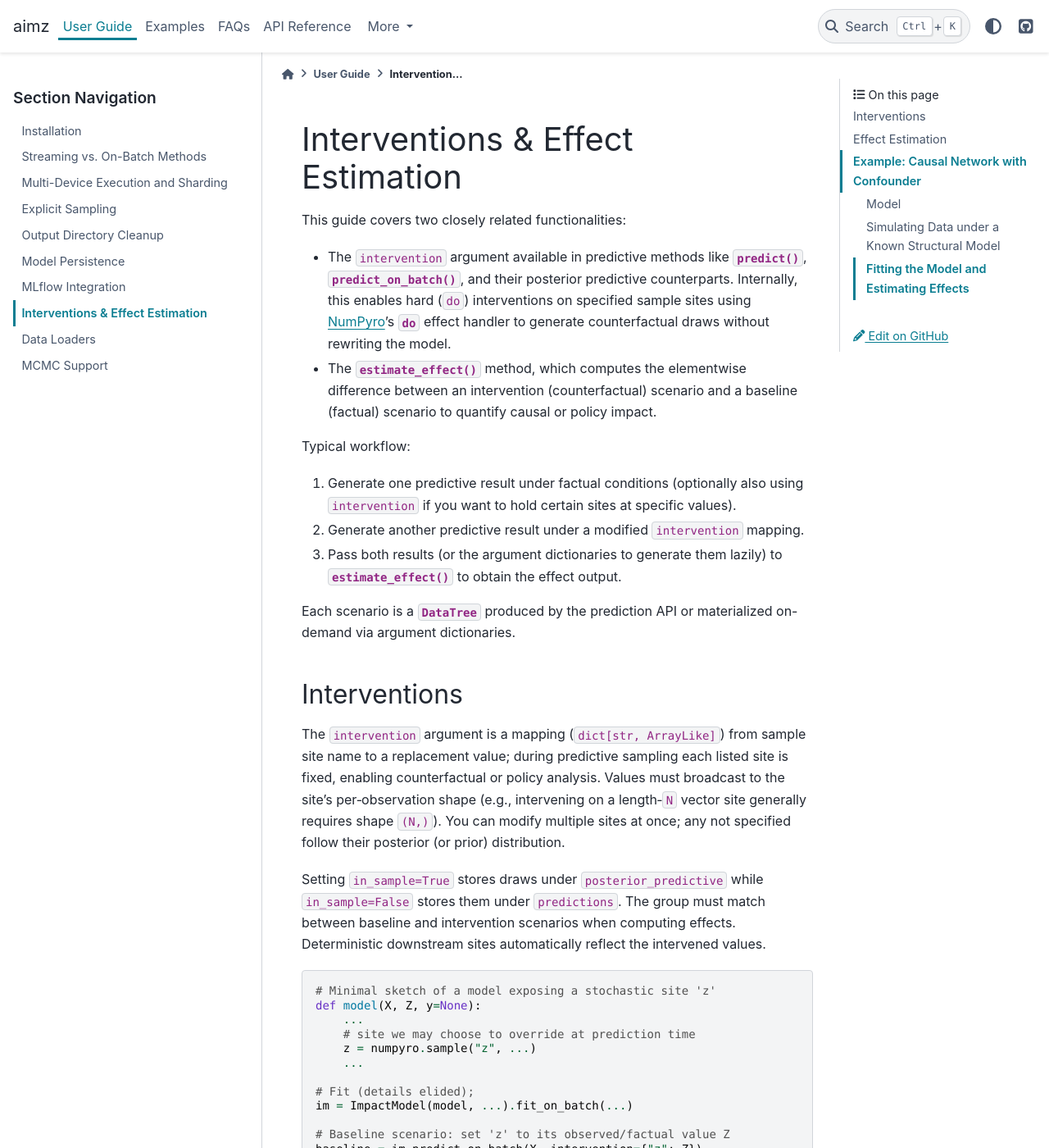
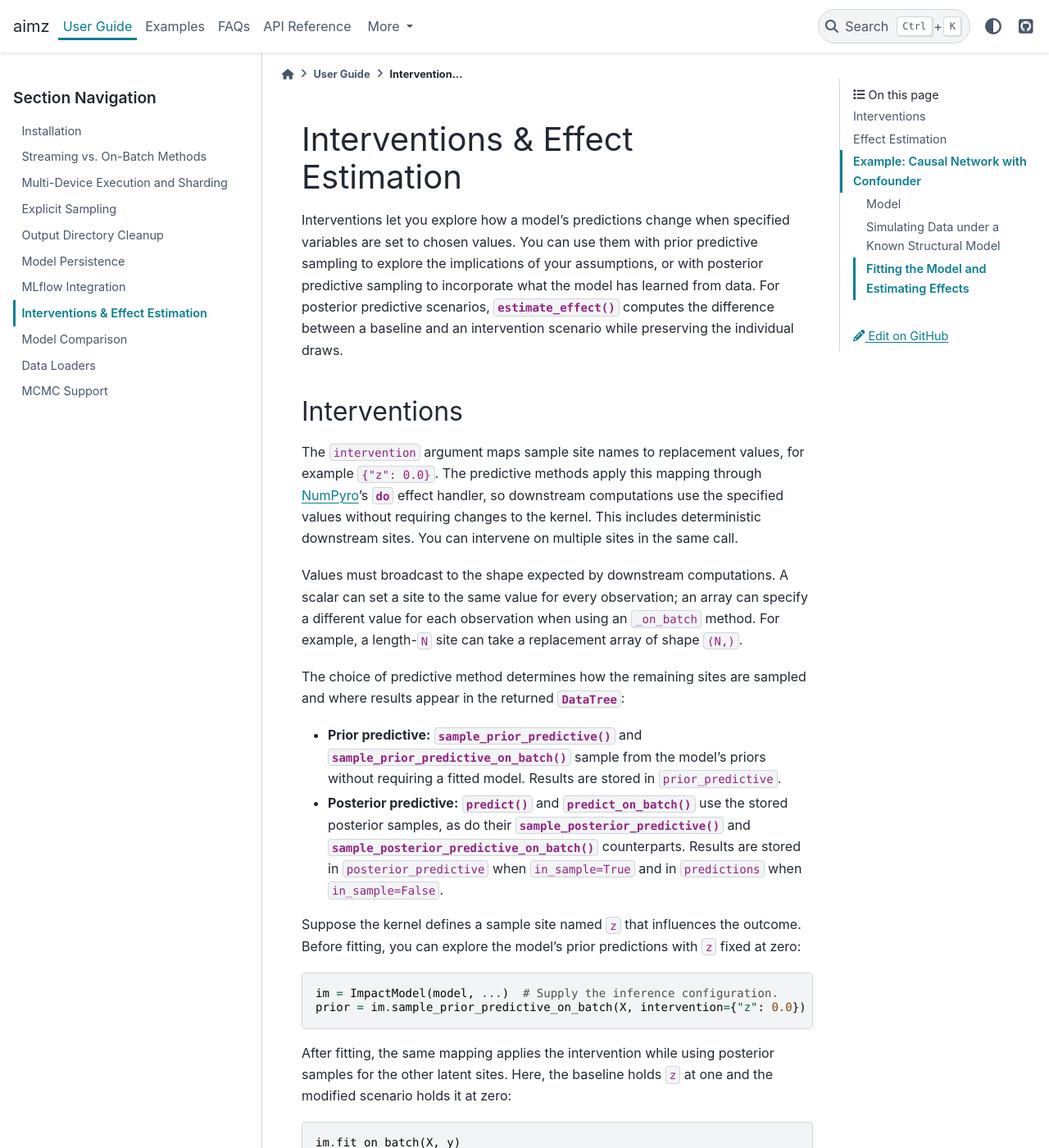
Before and after one commit to markean/aimz, a Sphinx documentation site: the page built from docs/source/user_guide/intervention.rst, in a window 1280 px wide and 1400 px high. Shown: the whole window at 82% size. Built offline with Sphinx 7.4.7 and the PyData theme 0.15.4, drawn with Linux system fonts in a browser that asks for light colours; some of the changed text lies outside the part shown.

Commit message:
Add  new intervention mappings in sample_prior_predictive methods. Add model comparison guide for evaluating predictive performance. Fix #317.

```diff
--- a/docs/source/user_guide/index.rst
+++ b/docs/source/user_guide/index.rst
@@ -12,5 +12,6 @@
    model_persistence
    mlflow
    intervention
+   model_comparison
    dataloader
    mcmc
--- a/docs/source/user_guide/intervention.rst
+++ b/docs/source/user_guide/intervention.rst
@@ -1,66 +1,64 @@
 Interventions & Effect Estimation
 =================================
-This guide covers two closely related functionalities:
-
-* The ``intervention`` argument available in predictive methods like :meth:`~aimz.ImpactModel.predict`, :meth:`~aimz.ImpactModel.predict_on_batch`, and their posterior predictive counterparts.
-  Internally, this enables hard (``do``) interventions on specified sample sites using NumPyro_'s :external:class:`~numpyro.handlers.do` effect handler to generate counterfactual draws without rewriting the model.
-
-* The :meth:`~aimz.ImpactModel.estimate_effect` method, which computes the elementwise difference between an intervention (counterfactual) scenario and a baseline (factual) scenario to quantify causal or policy impact.
-
-Typical workflow:
-
-1. Generate one predictive result under factual conditions (optionally also using ``intervention`` if you want to hold certain sites at specific values).
-2. Generate another predictive result under a modified ``intervention`` mapping.
-3. Pass both results (or the argument dictionaries to generate them lazily) to :meth:`~aimz.ImpactModel.estimate_effect` to obtain the effect output.
-
-Each scenario is a :class:`~xarray.DataTree` produced by the prediction API or materialized on-demand via argument dictionaries.
+Interventions let you explore how a model's predictions change when specified variables are set to chosen values.
+You can use them with prior predictive sampling to explore the implications of your assumptions, or with posterior predictive sampling to incorporate what the model has learned from data.
+For posterior predictive scenarios, :meth:`~aimz.ImpactModel.estimate_effect` computes the difference between a baseline and an intervention scenario while preserving the individual draws.
 
 
 Interventions
 -------------
-The ``intervention`` argument is a mapping (``dict[str, ArrayLike]``) from sample site name to a replacement value; during predictive sampling each listed site is fixed, enabling counterfactual or policy analysis.
-Values must broadcast to the site’s per‑observation shape (e.g., intervening on a length‑``N`` vector site generally requires shape ``(N,)``).
-You can modify multiple sites at once; any not specified follow their posterior (or prior) distribution.
+The ``intervention`` argument maps sample site names to replacement values, for example ``{"z": 0.0}``.
+The predictive methods apply this mapping through NumPyro_'s :external:class:`~numpyro.handlers.do` effect handler, so downstream computations use the specified values without requiring changes to the kernel.
+This includes deterministic downstream sites.
+You can intervene on multiple sites in the same call.
 
-Setting ``in_sample=True`` stores draws under ``posterior_predictive`` while ``in_sample=False`` stores them under ``predictions``.
-The group must match between baseline and intervention scenarios when computing effects.
-Deterministic downstream sites automatically reflect the intervened values.
+Values must broadcast to the shape expected by downstream computations.
+A scalar can set a site to the same value for every observation; an array can specify a different value for each observation when using an ``_on_batch`` method.
+For example, a length-``N`` site can take a replacement array of shape ``(N,)``.
+
+The choice of predictive method determines how the remaining sites are sampled and where results appear in the returned :class:`~xarray.DataTree`:
+
+* **Prior predictive:** :meth:`~aimz.ImpactModel.sample_prior_predictive` and :meth:`~aimz.ImpactModel.sample_prior_predictive_on_batch` sample from the model's priors without requiring a fitted model.
+  Results are stored in ``prior_predictive``.
+* **Posterior predictive:** :meth:`~aimz.ImpactModel.predict` and :meth:`~aimz.ImpactModel.predict_on_batch` use the stored posterior samples, as do their :meth:`~aimz.ImpactModel.sample_posterior_predictive` and :meth:`~aimz.ImpactModel.sample_posterior_predictive_on_batch` counterparts.
+  Results are stored in ``posterior_predictive`` when ``in_sample=True`` and in ``predictions`` when ``in_sample=False``.
+
+Suppose the kernel defines a sample site named ``z`` that influences the outcome.
+Before fitting, you can explore the model's prior predictions with ``z`` fixed at zero:
 
 .. code-block:: python
 
-    # Minimal sketch of a model exposing a stochastic site 'z'
-    def model(X, Z, y=None):
-        ...
-        # site we may choose to override at prediction time
-        z = numpyro.sample("z", ...)
-        ...
+    im = ImpactModel(model, ...)  # Supply the inference configuration.
+    prior = im.sample_prior_predictive_on_batch(X, intervention={"z": 0.0})
 
-    # Fit (details elided);
-    im = ImpactModel(model, ...).fit_on_batch(...)
+After fitting, the same mapping applies the intervention while using posterior samples for the other latent sites.
+Here, the baseline holds ``z`` at one and the modified scenario holds it at zero:
 
-    # Baseline scenario: set 'z' to its observed/factual value Z
-    baseline = im.predict_on_batch(X, intervention={"z": Z})
+.. code-block:: python
 
-    # Modified scenario: counterfactual where we overwrite 'z' with zeros
+    im.fit_on_batch(X, y)
+
+    baseline = im.predict_on_batch(
+        X,
+        intervention={"z": 1.0},
+        in_sample=False,
+    )
     modified = im.predict_on_batch(
         X,
-        intervention={"z": jnp.zeros_like(Z)},
+        intervention={"z": 0.0},
+        in_sample=False,
     )
 
 
 Effect Estimation
 -----------------
-The :meth:`~aimz.ImpactModel.estimate_effect` method computes an elementwise difference between two predictive scenarios (``intervention - baseline``) and returns a single-group :class:`~xarray.DataTree` that preserves sampling dimensions.
+The :meth:`~aimz.ImpactModel.estimate_effect` method compares two posterior predictive scenarios by computing their elementwise difference (``intervention - baseline``).
+It requires a fitted model and accepts scenarios in ``posterior_predictive`` or ``predictions``; it does not accept ``prior_predictive`` results.
+The returned :class:`~xarray.DataTree` contains the differences in the shared predictive group, preserving the ``chain`` and ``draw`` dimensions, and includes the stored posterior samples when available.
 
 One baseline and one intervention scenario must be provided, either eagerly (``output_baseline`` / ``output_intervention``) or lazily through argument dictionaries (``args_baseline`` / ``args_intervention``).
 Mixing is allowed; for example, a precomputed baseline can be supplied with ``output_baseline`` while the intervention is generated lazily with ``args_intervention`` (or the reverse).
-Both scenarios must come from the same predictive group (both ``posterior_predictive`` or both ``predictions``) with matching variable sets and shapes.
-
-The result contains that shared group name and each variable is the elementwise difference
-
-.. math:: \text{intervention} - \text{baseline}
-
-retaining leading ``draw`` / ``chain`` dimensions.
+Use the same predictive group, variable sets, and shapes for both scenarios so their draws can be compared.
 
 Eager (precomputed scenarios)::
 
@@ -74,12 +72,12 @@
     effect = im.estimate_effect(
         args_baseline={
             "X": X,
-            "intervention": {"z": Z},
+            "intervention": {"z": 1.0},
             "in_sample": False,
         },
         args_intervention={
             "X": X,
-            "intervention": {"z": jnp.zeros_like(Z)},
+            "intervention": {"z": 0.0},
             "in_sample": False,
         },
     )
@@ -90,7 +88,7 @@
         output_baseline=baseline,
         args_intervention={
             "X": X,
-            "intervention": {"z": jnp.zeros_like(Z)},
+            "intervention": {"z": 0.0},
             "in_sample": False,
         },
     )
@@ -113,7 +111,8 @@
 
 Example: Causal Network with Confounder
 ---------------------------------------
-This example illustrates a simple causal network. The variable ``Z`` has a direct causal effect on the outcome ``Y``, while both are influenced by a shared confounder, ``C``.
+The following example uses posterior predictive interventions to estimate effects in a simple causal network.
+The variable ``Z`` has a direct causal effect on the outcome ``Y``, while both are influenced by a shared confounder, ``C``.
 An additional variable, ``X``, is an observed exogenous factor that influences ``Z`` but has no direct effect on ``Y``.
 
 Our objective is to estimate the causal effect of ``Z`` (or alternatively ``X``) on ``Y``, while properly accounting for the confounding influence of ``C``.
```
Also changed, not shown: CHANGELOG.md (+1 -0 lines), docs/source/user_guide/model_comparison.rst (added, +114 -0 lines), .pre-commit-config.yaml, 3 other files.
